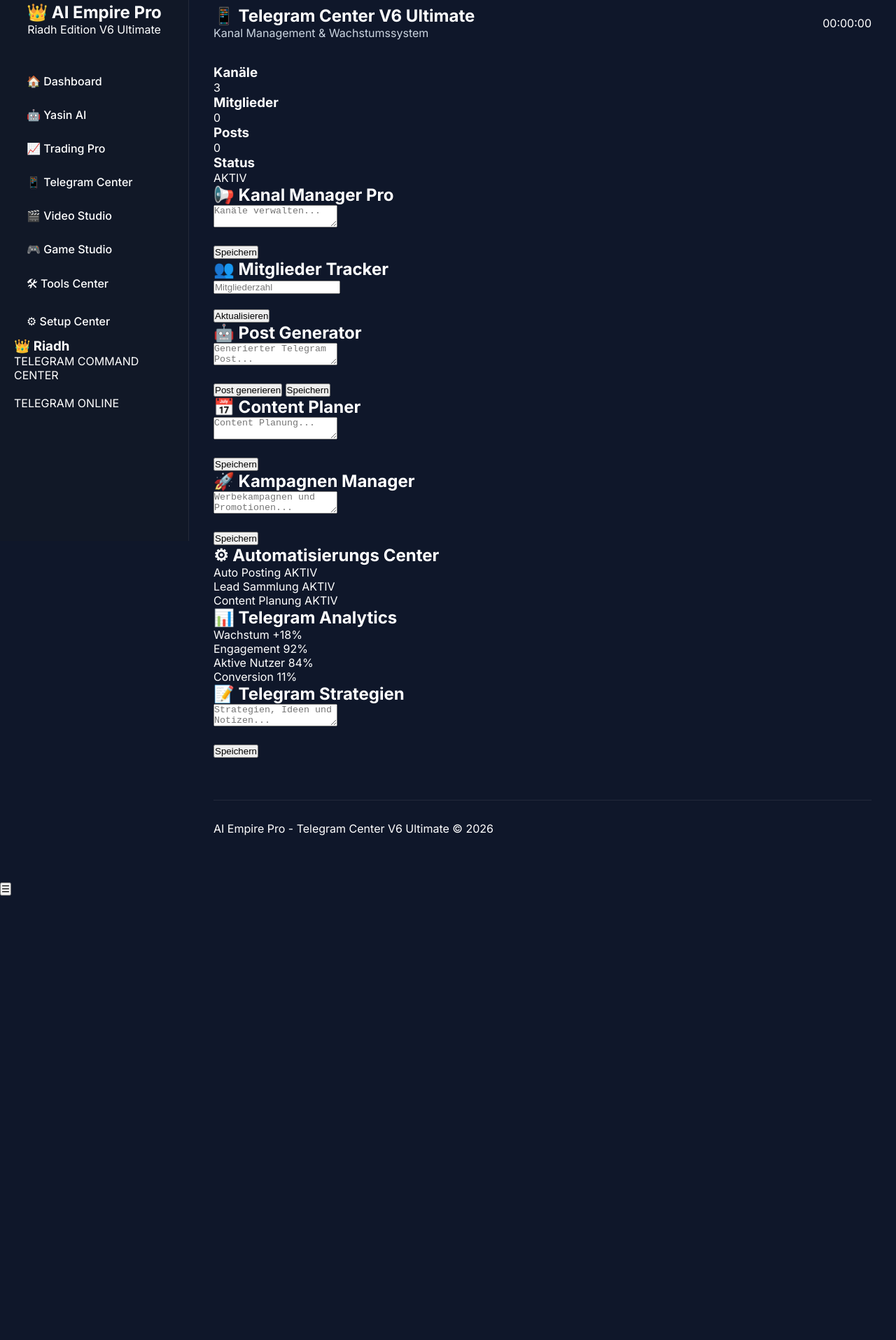
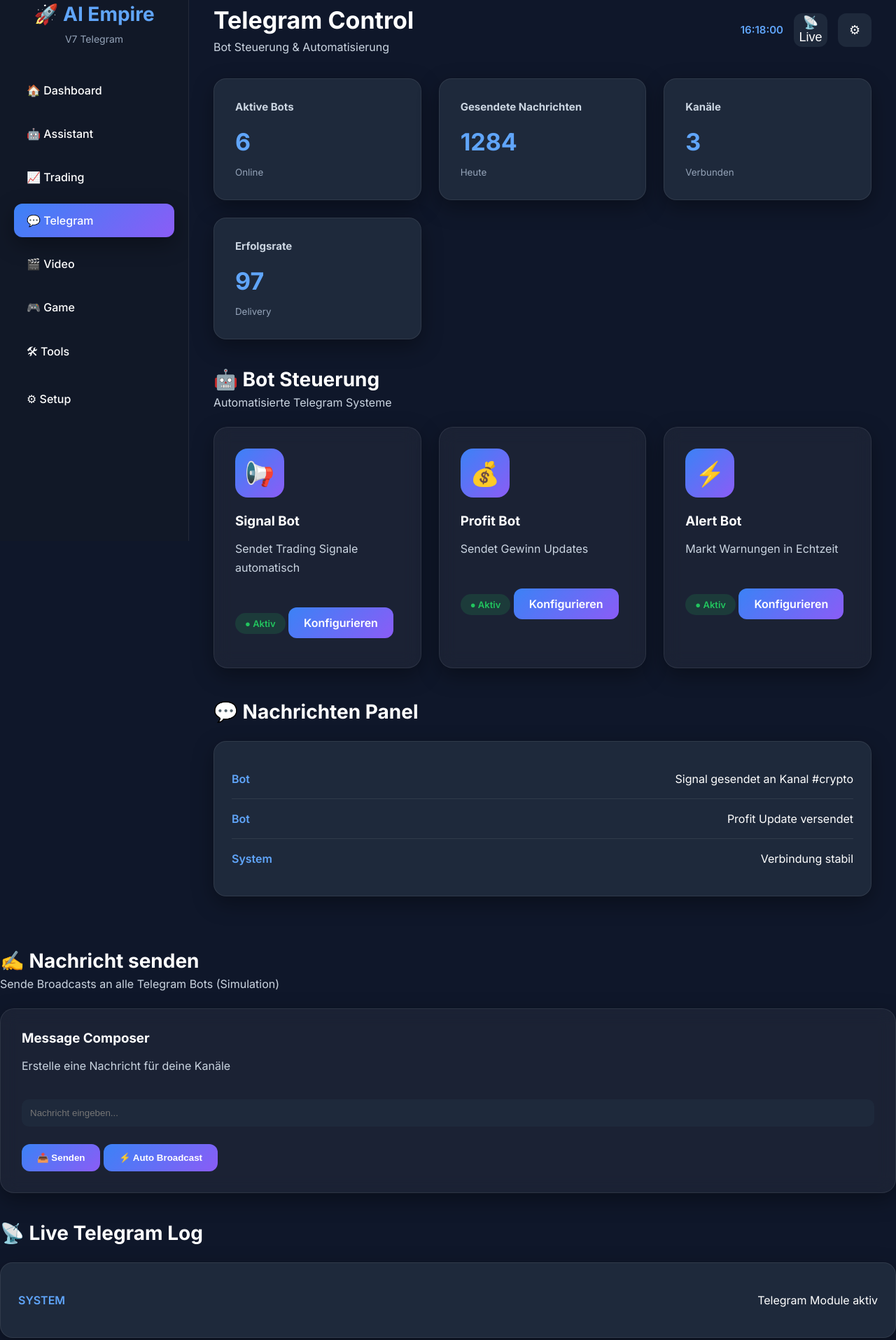
Before and after one commit to riadh100/meineprojekt, a plain HTML site: page telegram.html in a window 1280 px wide. Shown: the part 27-1942 px from the top of the page at 70% size. Before the commit the page ends 1307 px from the top, so only its background shows below. Drawn offline with Linux system fonts and the light colour scheme.

Commit message:
Refactor Telegram HTML for V7 update

```diff
--- a/telegram.html
+++ b/telegram.html
@@ -1,451 +1,345 @@
 <!DOCTYPE html>
 <html lang="de">
 <head>
-<meta charset="UTF-8">
-<meta name="viewport" content="width=device-width, initial-scale=1.0">
+    <meta charset="UTF-8">
+    <meta name="viewport" content="width=device-width, initial-scale=1.0">
+    <title>AI Empire Pro V7 - Telegram</title>
 
-<title>Telegram Center V6 Ultimate - AI Empire Pro</title>
+    <link rel="stylesheet" href="style.css">
+    <script defer src="script.js"></script>
+</head>
 
-<link rel="stylesheet" href="style.css">
-
-</head>
 <body>
 
-<div class="app">
+<div class="app-layout">
 
     <!-- SIDEBAR -->
-
     <aside class="sidebar">
 
-        <div>
-
-            <div class="logo">
-                <h1>👑 AI Empire Pro</h1>
-                <p>Riadh Edition V6 Ultimate</p>
-            </div>
-
-            <nav class="menu">
-                <a href="index.html">🏠 Dashboard</a>
-                <a href="assistant.html">🤖 Yasin AI</a>
-                <a href="trading.html">📈 Trading Pro</a>
-                <a href="telegram.html">📱 Telegram Center</a>
-                <a href="video.html">🎬 Video Studio</a>
-                <a href="game.html">🎮 Game Studio</a>
-                <a href="tools.html">🛠 Tools Center</a>
-                <a href="setup.html">⚙ Setup Center</a>
-            </nav>
-
+        <div class="logo">
+            <h2>🚀 AI Empire</h2>
+            <span>V7 Telegram</span>
         </div>
 
-        <div class="profile-box">
-
-            <h3 id="profileName">👑 Riadh</h3>
-
-            <p>TELEGRAM COMMAND CENTER</p>
-
-            <br>
-
-            <div class="online">
-                TELEGRAM ONLINE
-            </div>
-
-        </div>
+        <nav>
+            <ul>
+                <li><a href="dashboard.html">🏠 Dashboard</a></li>
+                <li><a href="assistant.html">🤖 Assistant</a></li>
+                <li><a href="trading.html">📈 Trading</a></li>
+                <li class="active"><a href="telegram.html">💬 Telegram</a></li>
+                <li><a href="video.html">🎬 Video</a></li>
+                <li><a href="game.html">🎮 Game</a></li>
+                <li><a href="tools.html">🛠 Tools</a></li>
+                <li><a href="setup.html">⚙ Setup</a></li>
+            </ul>
+        </nav>
 
     </aside>
 
     <!-- MAIN -->
-
     <main class="main-content">
 
         <!-- TOPBAR -->
-
-        <div class="topbar">
+        <header class="topbar">
 
             <div>
-                <h2>📱 Telegram Center V6 Ultimate</h2>
-                <p>Kanal Management & Wachstumssystem</p>
+                <h1>Telegram Control</h1>
+                <p>Bot Steuerung & Automatisierung</p>
             </div>
 
-            <div class="clock" id="clock">
-                00:00:00
+            <div class="topbar-right">
+
+                <button class="icon-btn">📡 Live</button>
+                <button class="icon-btn">⚙</button>
+
             </div>
 
-        </div>
+        </header>
 
-        <!-- KPI -->
+        <!-- STATUS CARDS -->
+        <section class="stats-grid">
 
-        <div class="grid">
-
-            <div class="card">
-                <h3>Kanäle</h3>
-                <div class="card-value">3</div>
+            <div class="stat-card">
+                <h3>Aktive Bots</h3>
+                <span class="number">6</span>
+                <small>Online</small>
             </div>
 
-            <div class="card">
-                <h3>Mitglieder</h3>
-                <div class="card-value" id="memberDisplay">
-                    0
-                </div>
+            <div class="stat-card">
+                <h3>Gesendete Nachrichten</h3>
+                <span class="number">1.284</span>
+                <small>Heute</small>
             </div>
 
-            <div class="card">
-                <h3>Posts</h3>
-                <div class="card-value" id="postCounter">
-                    0
-                </div>
+            <div class="stat-card">
+                <h3>Kanäle</h3>
+                <span class="number">3</span>
+                <small>Verbunden</small>
             </div>
 
-            <div class="card">
-                <h3>Status</h3>
-                <div class="card-value online">
-                    AKTIV
-                </div>
+            <div class="stat-card">
+                <h3>Erfolgsrate</h3>
+                <span class="number">97%</span>
+                <small>Delivery</small>
             </div>
 
-        </div>
+        </section>
 
-        <!-- CHANNEL MANAGER -->
+        <!-- BOT CONTROL PANEL -->
+        <section class="modules-section">
 
-        <div class="section">
-
-            <h2>📢 Kanal Manager Pro</h2>
-
-            <textarea
-                id="channelManager"
-                placeholder="Kanäle verwalten..."></textarea>
-
-            <br><br>
-
-            <button
-                class="btn"
-                onclick="saveNote('telegram_channels_v6','channelManager')">
-
-                Speichern
-
-            </button>
-
-        </div>
-
-        <!-- MEMBER TRACKER -->
-
-        <div class="section">
-
-            <h2>👥 Mitglieder Tracker</h2>
-
-            <input
-                type="number"
-                id="memberInput"
-                placeholder="Mitgliederzahl">
-
-            <br><br>
-
-            <button
-                class="btn"
-                onclick="saveMembers()">
-
-                Aktualisieren
-
-            </button>
-
-        </div>
-
-        <!-- POST GENERATOR -->
-
-        <div class="section">
-
-            <h2>🤖 Post Generator</h2>
-
-            <textarea
-                id="postGenerator"
-                placeholder="Generierter Telegram Post..."></textarea>
-
-            <br><br>
-
-            <button
-                class="btn"
-                onclick="generatePost()">
-
-                Post generieren
-
-            </button>
-
-            <button
-                class="btn"
-                onclick="saveNote('telegram_post_v6','postGenerator')">
-
-                Speichern
-
-            </button>
-
-        </div>
-
-        <!-- CONTENT PLANNER -->
-
-        <div class="section">
-
-            <h2>📅 Content Planer</h2>
-
-            <textarea
-                id="contentPlanner"
-                placeholder="Content Planung..."></textarea>
-
-            <br><br>
-
-            <button
-                class="btn"
-                onclick="saveNote('telegram_content_v6','contentPlanner')">
-
-                Speichern
-
-            </button>
-
-        </div>
-
-        <!-- CAMPAIGN MANAGER -->
-
-        <div class="section">
-
-            <h2>🚀 Kampagnen Manager</h2>
-
-            <textarea
-                id="campaignManager"
-                placeholder="Werbekampagnen und Promotionen..."></textarea>
-
-            <br><br>
-
-            <button
-                class="btn"
-                onclick="saveNote('telegram_campaigns_v6','campaignManager')">
-
-                Speichern
-
-            </button>
-
-        </div>
-
-        <!-- AUTOMATION CENTER -->
-
-        <div class="section">
-
-            <h2>⚙ Automatisierungs Center</h2>
-
-            <div class="item">
-                <span>Auto Posting</span>
-                <span class="online">AKTIV</span>
+            <div class="section-title">
+                <h2>🤖 Bot Steuerung</h2>
+                <p>Automatisierte Telegram Systeme</p>
             </div>
 
-            <div class="item">
-                <span>Lead Sammlung</span>
-                <span class="online">AKTIV</span>
+            <div class="modules-grid">
+
+                <div class="module-card">
+                    <div class="module-icon">📢</div>
+                    <h3>Signal Bot</h3>
+                    <p>Sendet Trading Signale automatisch</p>
+                    <div class="module-status online">● Aktiv</div>
+                    <a href="#" class="module-btn">Konfigurieren</a>
+                </div>
+
+                <div class="module-card">
+                    <div class="module-icon">💰</div>
+                    <h3>Profit Bot</h3>
+                    <p>Sendet Gewinn Updates</p>
+                    <div class="module-status online">● Aktiv</div>
+                    <a href="#" class="module-btn">Konfigurieren</a>
+                </div>
+
+                <div class="module-card">
+                    <div class="module-icon">⚡</div>
+                    <h3>Alert Bot</h3>
+                    <p>Markt Warnungen in Echtzeit</p>
+                    <div class="module-status online">● Aktiv</div>
+                    <a href="#" class="module-btn">Konfigurieren</a>
+                </div>
+
             </div>
 
-            <div class="item">
-                <span>Content Planung</span>
-                <span class="online">AKTIV</span>
+        </section>
+
+        <!-- MESSAGE PANEL -->
+        <section class="activity-section">
+
+            <div class="section-title">
+                <h2>💬 Nachrichten Panel</h2>
             </div>
 
-        </div>
+            <div class="activity-card">
 
-        <!-- ANALYTICS -->
+                <div class="activity-item">
+                    <span class="activity-time">Bot</span>
+                    <span>Signal gesendet an Kanal #crypto</span>
+                </div>
 
-        <div class="section">
+                <div class="activity-item">
+                    <span class="activity-time">Bot</span>
+                    <span>Profit Update versendet</span>
+                </div>
 
-            <h2>📊 Telegram Analytics</h2>
+                <div class="activity-item">
+                    <span class="activity-time">System</span>
+                    <span>Verbindung stabil</span>
+                </div>
 
-            <div class="item">
-                <span>Wachstum</span>
-                <span>+18%</span>
             </div>
 
-            <div class="item">
-                <span>Engagement</span>
-                <span>92%</span>
-            </div>
-
-            <div class="item">
-                <span>Aktive Nutzer</span>
-                <span>84%</span>
-            </div>
-
-            <div class="item">
-                <span>Conversion</span>
-                <span>11%</span>
-            </div>
-
-        </div>
-
-        <!-- STRATEGY NOTES -->
-
-        <div class="section">
-
-            <h2>📝 Telegram Strategien</h2>
-
-            <textarea
-                id="telegramNotes"
-                placeholder="Strategien, Ideen und Notizen..."></textarea>
-
-            <br><br>
-
-            <button
-                class="btn"
-                onclick="saveNote('telegram_notes_v6','telegramNotes')">
-
-                Speichern
-
-            </button>
-
-        </div>
-
-        <!-- FOOTER -->
-
-        <div class="footer">
-            AI Empire Pro - Telegram Center V6 Ultimate © 2026
-        </div>
+        </section>
 
     </main>
 
 </div>
 
-<script src="script.js"></script>
+</body>
+</html>
+<!-- ========================================= -->
+<!-- MESSAGE SENDER -->
+<!-- ========================================= -->
+
+<section class="modules-section">
+
+    <div class="section-title">
+        <h2>✍️ Nachricht senden</h2>
+        <p>Sende Broadcasts an alle Telegram Bots (Simulation)</p>
+    </div>
+
+    <div class="module-card">
+
+        <h3>Message Composer</h3>
+
+        <p>Erstelle eine Nachricht für deine Kanäle</p>
+
+        <input id="tgMessage" type="text" placeholder="Nachricht eingeben..." style="
+            width:100%;
+            padding:12px;
+            margin-top:15px;
+            border-radius:10px;
+            border:none;
+            outline:none;
+            background:#1e293b;
+            color:white;
+        ">
+
+        <button class="module-btn" onclick="sendTelegramMessage()">
+            📤 Senden
+        </button>
+
+        <button class="module-btn" onclick="autoBroadcast()">
+            ⚡ Auto Broadcast
+        </button>
+
+    </div>
+
+</section>
+
+<!-- ========================================= -->
+<!-- LIVE LOG -->
+<!-- ========================================= -->
+
+<section class="activity-section">
+
+    <div class="section-title">
+        <h2>📡 Live Telegram Log</h2>
+    </div>
+
+    <div class="activity-card" id="tgLog">
+
+        <div class="activity-item">
+            <span class="activity-time">SYSTEM</span>
+            <span>Telegram Module aktiv</span>
+        </div>
+
+    </div>
+
+</section>
+
+<!-- ========================================= -->
+<!-- SCRIPT -->
+<!-- ========================================= -->
 
 <script>
 
-const user =
-localStorage.getItem(
-    "empire_user"
-);
+/* =======================================================
+   Telegram Message Sender
+======================================================= */
 
-if(user){
+function sendTelegramMessage(){
 
-    document.getElementById(
-        "profileName"
-    ).innerHTML =
-    "👑 " + user;
+    const input=document.getElementById("tgMessage");
+
+    const log=document.getElementById("tgLog");
+
+    if(!input || !log) return;
+
+    const text=input.value.trim();
+
+    if(text==="") return;
+
+    addLog("USER","Nachricht gesendet: "+text);
+
+    input.value="";
+
+    setTimeout(()=>{
+
+        addLog("BOT","Nachricht erfolgreich verteilt 📡");
+
+    },1000);
 
 }
 
-function saveMembers(){
+/* =======================================================
+   Auto Broadcast System
+======================================================= */
 
-    const value =
-    document.getElementById(
-        "memberInput"
-    ).value;
+function autoBroadcast(){
 
-    localStorage.setItem(
-        "telegram_members_v6",
-        value
-    );
+    const messages=[
 
-    document.getElementById(
-        "memberDisplay"
-    ).innerHTML =
-    value;
+        "📈 Trading Signal Update",
 
-    showNotification(
-        "Mitglieder aktualisiert"
-    );
+        "💰 Profit Ziel erreicht",
+
+        "⚡ Markt Volatilität hoch",
+
+        "🤖 AI Analyse abgeschlossen"
+
+    ];
+
+    const randomMsg=
+
+        messages[Math.floor(Math.random()*messages.length)];
+
+    addLog("AUTO","Broadcast gestartet");
+
+    setTimeout(()=>{
+
+        addLog("BOT","Gesendet: "+randomMsg);
+
+    },1000);
 
 }
 
-function generatePost(){
+/* =======================================================
+   Live Log System
+======================================================= */
 
-    const posts = [
+function addLog(type,message){
 
-        "🚀 Neue AI Business Strategie online. Jetzt umsetzen!",
+    const log=document.getElementById("tgLog");
 
-        "💰 Trading Tipp des Tages: Risikomanagement zuerst.",
+    if(!log) return;
 
-        "🤖 Die besten KI Tools für Unternehmer 2026.",
+    const item=document.createElement("div");
 
-        "📈 So wächst dein Telegram Kanal schneller.",
+    item.className="activity-item";
 
-        "👑 AI Empire Daily Mission: Heute ein Ziel erreichen.",
+    const time=new Date().toLocaleTimeString("de-DE",{
+        hour:"2-digit",
+        minute:"2-digit"
+    });
 
-        "🔥 Erfolgreiche Menschen planen ihren Tag am Vorabend."
+    item.innerHTML=`
+        <span class="activity-time">${type}</span>
+        <span>${message}</span>
+    `;
+
+    log.prepend(item);
+
+    if(log.children.length>8){
+
+        log.removeChild(log.lastElementChild);
+
+    }
+
+}
+
+/* =======================================================
+   Auto System Simulation
+======================================================= */
+
+setInterval(()=>{
+
+    const events=[
+
+        "Signal Bot aktiv",
+
+        "Profit Update gesendet",
+
+        "Markt Scan abgeschlossen",
+
+        "Neue Nachricht verarbeitet"
 
     ];
 
-    const result =
-    posts[
-        Math.floor(
-            Math.random() *
-            posts.length
-        )
-    ];
+    const event=events[Math.floor(Math.random()*events.length)];
 
-    document.getElementById(
-        "postGenerator"
-    ).value =
-    result;
+    addLog("SYSTEM",event);
 
-    updatePostCounter();
-
-}
-
-function updatePostCounter(){
-
-    const value =
-    document.getElementById(
-        "postGenerator"
-    ).value;
-
-    document.getElementById(
-        "postCounter"
-    ).innerHTML =
-
-    value.trim() === ""
-    ? 0
-    : 1;
-
-}
-
-loadNote(
-    "telegram_channels_v6",
-    "channelManager"
-);
-
-loadNote(
-    "telegram_post_v6",
-    "postGenerator"
-);
-
-loadNote(
-    "telegram_content_v6",
-    "contentPlanner"
-);
-
-loadNote(
-    "telegram_campaigns_v6",
-    "campaignManager"
-);
-
-loadNote(
-    "telegram_notes_v6",
-    "telegramNotes"
-);
-
-const members =
-localStorage.getItem(
-    "telegram_members_v6"
-);
-
-if(members){
-
-    document.getElementById(
-        "memberInput"
-    ).value =
-    members;
-
-    document.getElementById(
-        "memberDisplay"
-    ).innerHTML =
-    members;
-
-}
-
-updatePostCounter();
+},7000);
 
 </script>
-
-</body>
-</html>
```
